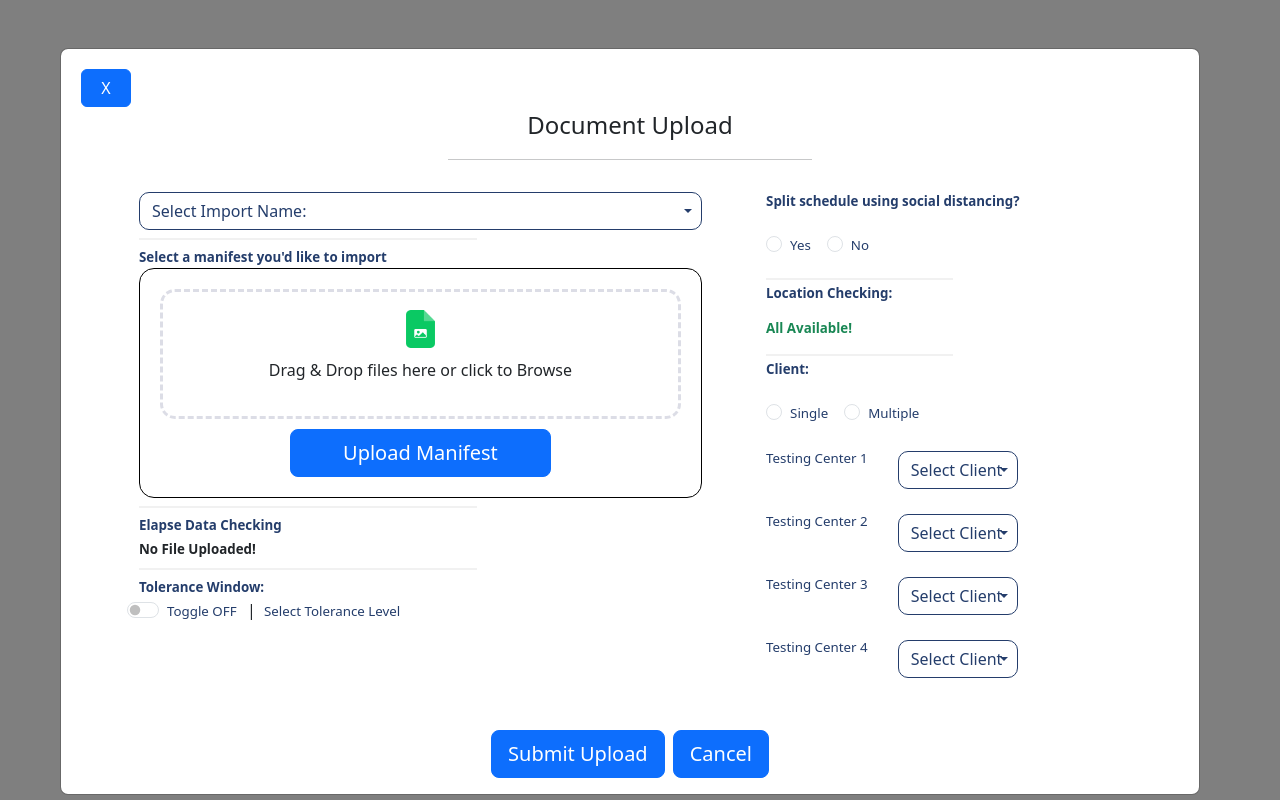
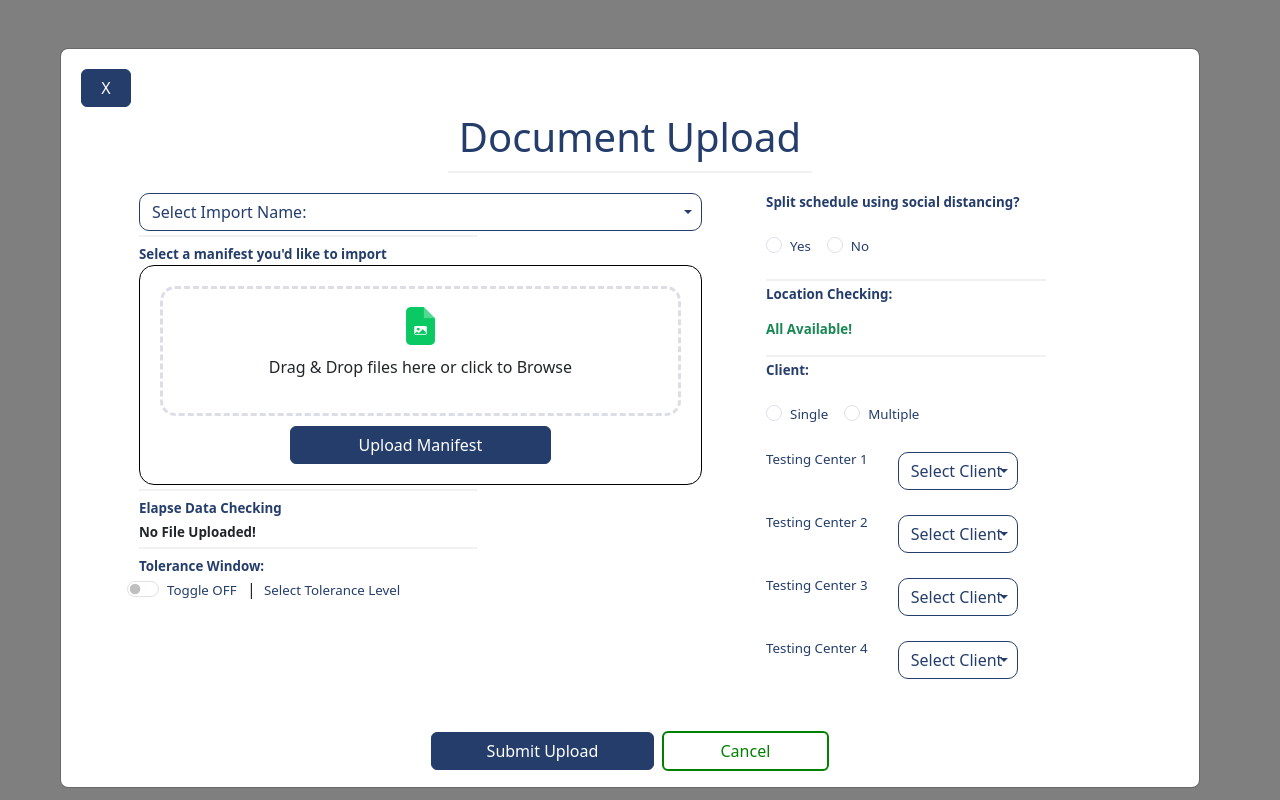
Before and after one commit to sehentschel/flyhop, a React (Create React App) app: page / in a window 1280 px wide. Both pictures are taken after a click on the button "Upload Documents". Built offline with nearby package versions, Linux system fonts and the light colour scheme.

Commit message:
fixed bootstrap button stylings; dynamically render upload continue text only if upload button button has been checked

```diff
--- a/src/App.css
+++ b/src/App.css
@@ -34,9 +34,14 @@
 .buttonModal {
   color: white;
   border-radius: 12px;
-  background-color: rgba(36, 61, 107, 255);
+  background-color: rgba(36, 61, 107, 255) !important;
   display: flex;
   align-items: center;
+  border: 1px solid rgba(36, 61, 107, 255) !important
+}
+
+.buttonModa:hover {
+    background-color: rgba(36, 61, 107, 150) !important;
 }
 
 .fileDropZone {
@@ -64,13 +69,17 @@
   font-size: smaller;
 }
 
+.skyhopTextColor {
+    color: rgba(36, 61, 107, 255);
+}
+
 .hrSection {
   width: 60%;
   height: 2px;
   background: rgba(202, 202, 202, 255);
   color: rgba(202, 202, 202, 255);
   margin-bottom: 4px;
-  margin-top: 8px;
+  margin-top: 4px;
 }
 
 .custom-dropdown .dropdown-item {
--- a/src/App.js
+++ b/src/App.js
@@ -23,8 +23,11 @@ const App = () => {
   };
   const handleShow = () => setShow(true);
   const handleSubmit = () => {
-    console.log(files);
-    alert(files[0]?.name);
+    if (files !== null) {
+      alert(`Uploaded ${files[0]?.name}`);
+    } else {
+      alert("No file uploaded!");
+    }
   };
 
   return (
@@ -44,15 +47,34 @@ const App = () => {
         <Button
           onClick={handleClose}
           style={{ width: "50px", marginTop: "20px", marginLeft: "20px" }}
+          className="buttonModal"
         >
           X
         </Button>
         <Row>
           <Col></Col>
           <Col>
-            <div style={{ width: "100w", textAlign: "center" }}>
-              <Modal.Title>Document Upload</Modal.Title>
-              <hr className="hrHeader"></hr>
+            <div
+              style={{
+                width: "200w",
+                textAlign: "center",
+                justifyContent: "center",
+              }}
+            >
+              <Modal.Title>
+                <div>
+                  <label
+                    className="skyhopTextColor"
+                    style={{ fontSize: "2.5rem" }}
+                  >
+                    Document Upload
+                  </label>
+                  <hr
+                    style={{ width: "100%", justifySelf: "centered" }}
+                    className="hrSection"
+                  ></hr>
+                </div>
+              </Modal.Title>
             </div>
           </Col>
           <Col></Col>
@@ -88,14 +110,34 @@ const App = () => {
               </Col>
             </Row>
           </Container>
+          <div style={{ textAlign: "center" }}>
+            {files !== null ? (
+              <label style={{ fontSize: "med" }} className="skyhopLabel">
+                Data in the import file is correct. Please press Continue to
+                import.
+              </label>
+            ) : (
+              <></>
+            )}
+          </div>
         </Modal.Body>
         <Modal.Footer className="border-0" style={{ justifyContent: "center" }}>
-          <Button variant="primary" size="lg" onClick={handleSubmit}>
+          <Button
+            variant="primary"
+            style={{ width: "20%" }}
+            className="buttonModal"
+            onClick={handleSubmit}
+          >
             Submit Upload
           </Button>
           <Button
-            size="lg"
-            class="btn btn-outline-warning"
+            class="btn btn-secondary btn-outline-warning"
+            style={{
+              width: "15%",
+              backgroundColor: "white",
+              color: "green",
+              border: "2px solid green",
+            }}
             onClick={handleClose}
           >
             Cancel
--- a/src/components/FileDragDropCard.jsx
+++ b/src/components/FileDragDropCard.jsx
@@ -5,6 +5,7 @@ import FileDropZone from "./FileDropZone";
 import Button from "react-bootstrap/Button";
 
 const FileDragDropCard = ({ setFiles }) => {
+  const [uploadedFiles, setUploadedFiles] = useState(null);
   const handleFilesDrop = (files) => {
     console.log(files);
     setFiles(files);
@@ -18,12 +19,11 @@ const FileDragDropCard = ({ setFiles }) => {
         padding: "20px",
       }}
     >
-      <FileDropZone onFilesDrop={handleFilesDrop} />
+      <FileDropZone onFilesDrop={setUploadedFiles} />
       <div style={{ textAlign: "center" }}>
         <Button
           variant="primary"
-          size="lg"
-          onClick={() => {}}
+          onClick={() => handleFilesDrop(uploadedFiles)}
           className="buttonModal"
           style={{ width: "50%", position: "center" }}
         >
--- a/src/components/SchedulingSettingsCard.jsx
+++ b/src/components/SchedulingSettingsCard.jsx
@@ -19,7 +19,7 @@ const SchedulingSettingsCard = () => {
         Split schedule using social distancing?
       </div>
       <SchedulingSettings></SchedulingSettings>
-      <hr className="hrSection"></hr>
+      <hr style={{ width: "90%" }} className="hrSection"></hr>
 
       <div className="skyhopLabel skyhopText" style={{ marginBottom: "15px" }}>
         Location Checking:
@@ -31,7 +31,7 @@ const SchedulingSettingsCard = () => {
         All Available!
       </div>
 
-      <hr className="hrSection"></hr>
+      <hr style={{ width: "90%" }} className="hrSection"></hr>
       <div className="skyhopLabel skyhopText" style={{ marginBottom: "15px" }}>
         Client:
       </div>
--- a/src/components/SelectFileImport.jsx
+++ b/src/components/SelectFileImport.jsx
@@ -18,9 +18,9 @@ const SelectFileImport = ({ items = [] }) => {
           Select Import Name:
         </Dropdown.Toggle>
         <Dropdown.Menu style={{ right: "auto", left: 0, textAlign: "left" }}>
-          <Dropdown.Item>Action</Dropdown.Item>
-          <Dropdown.Item>Another action</Dropdown.Item>
-          <Dropdown.Item>Something else</Dropdown.Item>
+          <Dropdown.Item>Example1.txt</Dropdown.Item>
+          <Dropdown.Item>Example2.txt</Dropdown.Item>
+          <Dropdown.Item>Example3.txt</Dropdown.Item>
         </Dropdown.Menu>
       </Dropdown>
     </div>
```
